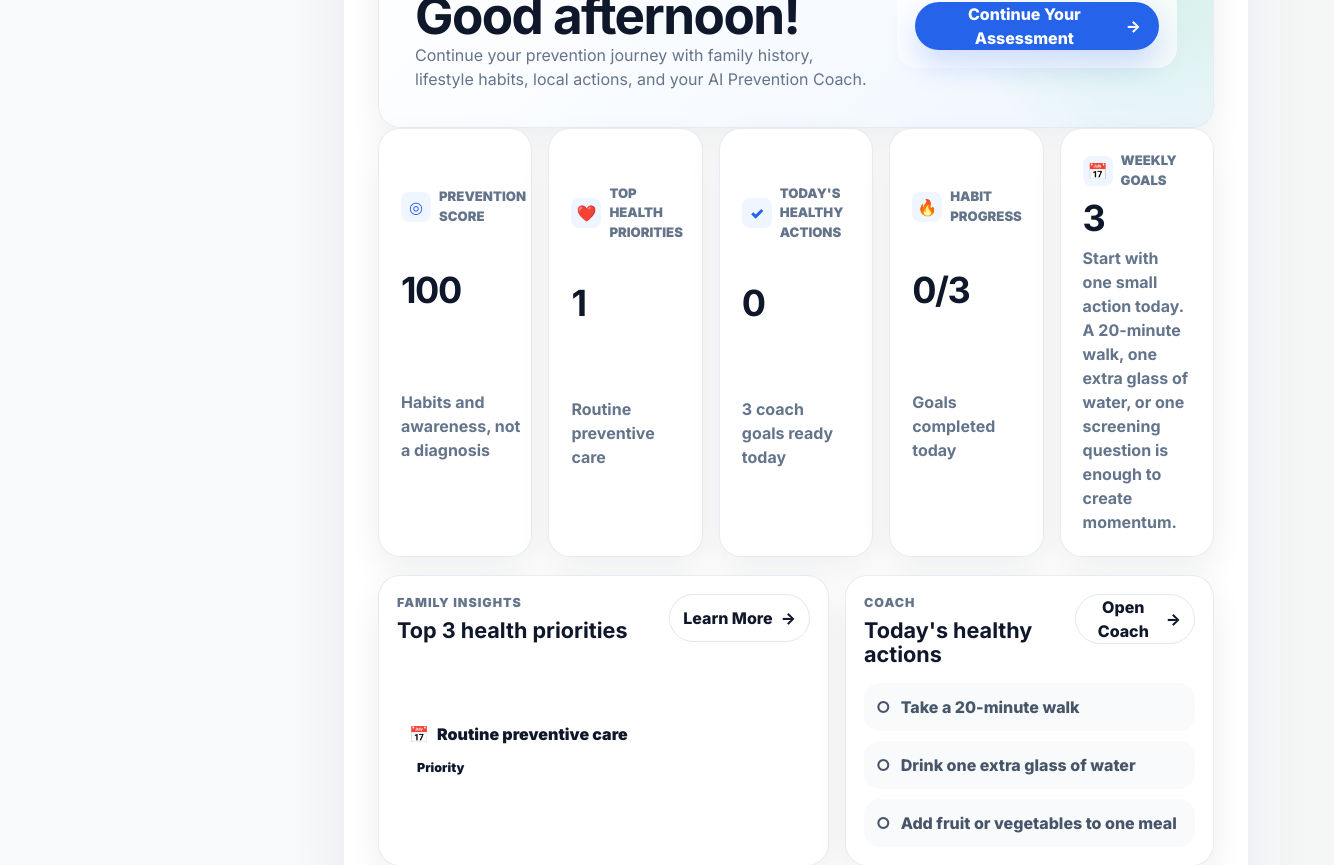
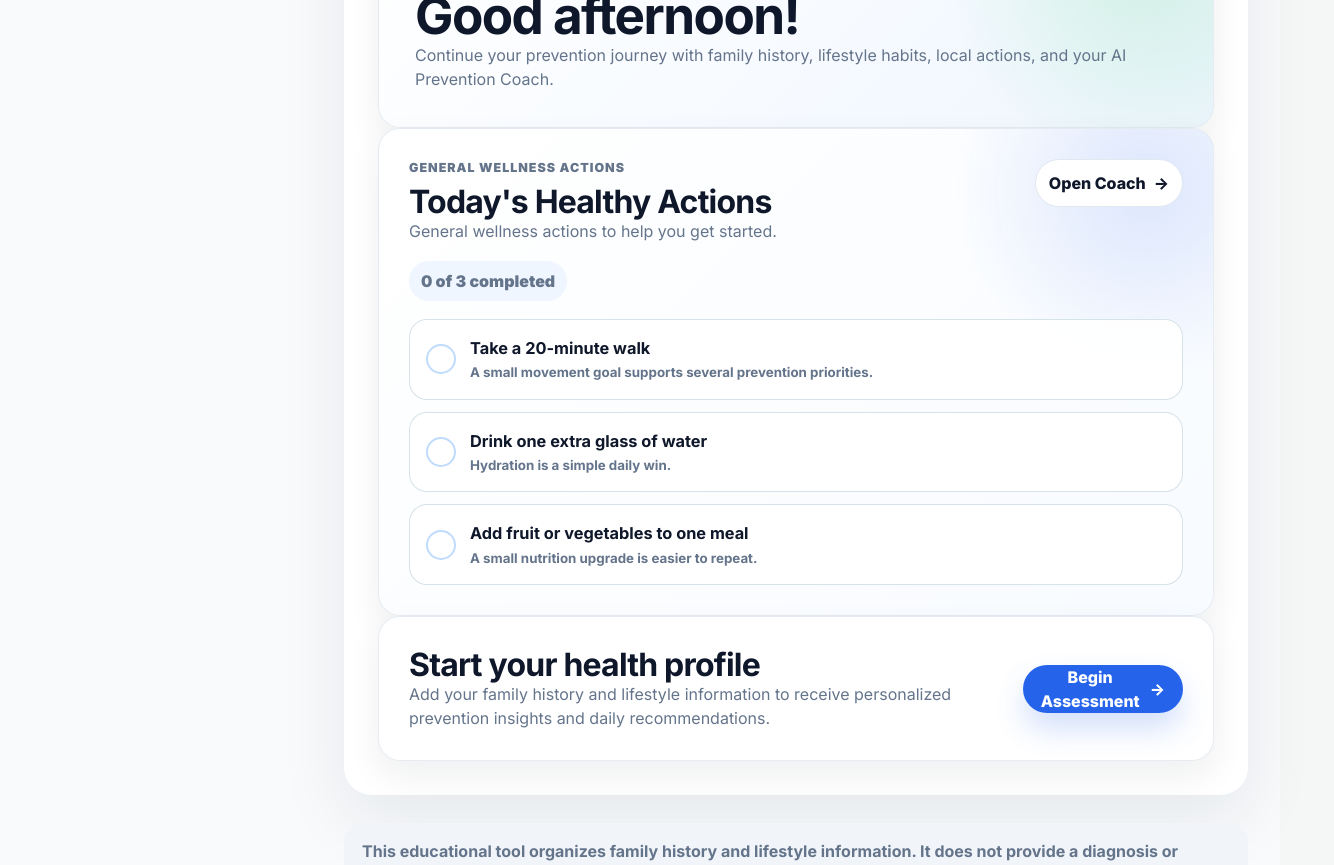
Before and after one commit to kevinlee2010/family-health-app, a React (Vite) app: page / in a window 1280 px wide. Shown: the part 880-1745 px from the top of the page, 1334 px wide, since content can reach past the window. Built offline with nearby package versions, Linux system fonts and the light colour scheme.

Commit message:
Prioritize daily actions and add empty dashboard state

```diff
--- a/src/App.css
+++ b/src/App.css
@@ -2935,6 +2935,8 @@ select:focus-visible {
 .trust-badge,
 .privacy-banner,
 .dashboard-welcome-card,
+.today-actions-card,
+.dashboard-assessment-card,
 .dashboard-summary-card,
 .insight-panel,
 .profile-form-section,
@@ -2971,6 +2973,8 @@ select:focus-visible {
 
 .privacy-banner p:last-child,
 .dashboard-welcome-card p,
+.today-actions-card p,
+.dashboard-assessment-card p,
 .dashboard-summary-card p,
 .insight-panel p,
 .page-description,
@@ -2999,7 +3003,6 @@ select:focus-visible {
 
 .dashboard-welcome-card {
   display: grid;
-  grid-template-columns: minmax(0, 1.35fr) minmax(280px, 0.65fr);
   gap: 24px;
   align-items: center;
   padding: clamp(24px, 4vw, 36px);
@@ -3020,14 +3023,6 @@ select:focus-visible {
   font-size: clamp(2rem, 4vw, 3.2rem);
 }
 
-.dashboard-progress-summary {
-  border-radius: 20px;
-  background: rgba(255, 255, 255, 0.72);
-  display: grid;
-  gap: 14px;
-  padding: 18px;
-}
-
 .progress-bar {
   width: 100%;
   height: 10px;
@@ -3045,7 +3040,123 @@ select:focus-visible {
 }
 
 .dashboard-summary-grid {
-  grid-template-columns: repeat(5, minmax(0, 1fr));
+  grid-template-columns: repeat(3, minmax(0, 1fr));
+}
+
+.today-actions-card,
+.dashboard-assessment-card {
+  padding: clamp(22px, 3.5vw, 30px);
+}
+
+.today-actions-card {
+  display: grid;
+  gap: 18px;
+  background:
+    radial-gradient(circle at 92% 12%, rgba(37, 99, 235, 0.14), transparent 12rem),
+    linear-gradient(135deg, #ffffff, #f8fbff);
+}
+
+.today-actions-card .section-heading-row {
+  align-items: start;
+}
+
+.today-actions-card h2,
+.dashboard-assessment-card h2 {
+  color: var(--ink);
+  font-size: clamp(1.45rem, 2.6vw, 2rem);
+  letter-spacing: -0.025em;
+}
+
+.today-actions-progress {
+  width: fit-content;
+  border-radius: 999px;
+  background: var(--blue-soft);
+  color: var(--accent-dark);
+  margin: 0;
+  padding: 8px 12px;
+  font-weight: 900;
+}
+
+.today-action-list {
+  display: grid;
+  gap: 12px;
+  list-style: none;
+  margin: 0;
+  padding: 0;
+}
+
+.today-action-row {
+  border: 1px solid rgba(211, 225, 232, 0.92);
+  border-radius: 18px;
+  background: rgba(255, 255, 255, 0.9);
+  cursor: pointer;
+  display: grid;
+  grid-template-columns: auto minmax(0, 1fr);
+  gap: 14px;
+  align-items: center;
+  padding: 16px;
+  transition:
+    background 180ms ease,
+    border-color 180ms ease,
+    transform 180ms ease;
+}
+
+.today-action-row:hover {
+  border-color: rgba(37, 99, 235, 0.35);
+  background: #ffffff;
+  transform: translateY(-1px);
+}
+
+.today-action-row input {
+  position: absolute;
+  opacity: 0;
+  pointer-events: none;
+}
+
+.today-action-check {
+  width: 30px;
+  height: 30px;
+  border: 2px solid #bfdbfe;
+  border-radius: 999px;
+  display: inline-grid;
+  place-items: center;
+}
+
+.today-action-row input:checked + .today-action-check {
+  border-color: var(--success);
+  background: var(--success);
+}
+
+.today-action-row input:checked + .today-action-check::after {
+  color: #ffffff;
+  content: '✓';
+  font-weight: 950;
+}
+
+.today-action-row input:focus-visible + .today-action-check {
+  outline: 3px solid rgba(37, 99, 235, 0.24);
+  outline-offset: 2px;
+}
+
+.today-action-row strong {
+  color: var(--ink);
+  display: block;
+  font-size: 1.02rem;
+}
+
+.today-action-row small {
+  color: var(--muted);
+  display: block;
+  font-weight: 650;
+  line-height: 1.45;
+  margin-top: 3px;
+}
+
+.dashboard-assessment-card {
+  display: flex;
+  justify-content: space-between;
+  gap: 18px;
+  align-items: center;
 }
 
 .dashboard-summary-card {
@@ -3077,29 +3188,12 @@ select:focus-visible {
   letter-spacing: -0.04em;
 }
 
-.coach-mini-list,
 .priority-list,
 .check-list,
 .habit-list {
   list-style: none;
   margin: 0;
   padding: 0;
-}
-
-.coach-mini-list {
-  display: grid;
-  gap: 10px;
-}
-
-.coach-mini-list li {
-  border-radius: 16px;
-  background: var(--surface-strong);
-  color: var(--muted-strong);
-  display: grid;
-  grid-template-columns: auto minmax(0, 1fr);
-  gap: 10px;
-  padding: 12px;
-  font-weight: 800;
 }
 
 .prevention-score-panel {
@@ -3854,7 +3948,7 @@ input:focus {
   .hero-primary-action,
   .hero-secondary-actions,
   .hero-secondary-actions .secondary-action,
-  .dashboard-progress-summary .primary-action,
+  .dashboard-assessment-card .primary-action,
   .flow-footer-actions .primary-action,
   .flow-footer-actions .secondary-action {
     width: 100%;
@@ -3865,6 +3959,12 @@ input:focus {
   .lifestyle-grid,
   .briefing-card-grid {
     grid-template-columns: 1fr;
+  }
+
+  .dashboard-assessment-card,
+  .today-actions-card .section-heading-row {
+    align-items: stretch;
+    flex-direction: column;
   }
 
   .coach-daily-header {
--- a/src/App.jsx
+++ b/src/App.jsx
@@ -278,6 +278,56 @@ const diabetesStatusOptions = [
   'Not sure',
   'Prefer not to answer',
 ]
+
+const meaningfulLifestyleFields = [
+  'ageRange',
+  'sexAtBirth',
+  'heightFeet',
+  'heightInches',
+  'weight',
+  'smokingStatus',
+  'alcoholUse',
+  'exercise',
+  'fruitVegIntake',
+  'dietQuality',
+  'sleep',
+  'waterIntake',
+  'sugaryDrinks',
+  'stressLevel',
+  'screenTime',
+  'preventiveScreenings',
+  'knownHighBloodPressure',
+  'knownHighCholesterol',
+  'diabetesStatus',
+]
+
+function hasMeaningfulFamilyHistory(familyMembers = []) {
+  return familyMembers.some(
+    (member) =>
+      relationships.includes(member.relationship) &&
+      Array.isArray(member.illnesses) &&
+      member.illnesses.length > 0,
+  )
+}
+
+function hasEnoughLifestyleAnswers(profileForm, profileIllnesses = []) {
+  const answeredCount = meaningfulLifestyleFields.filter((field) =>
+    Boolean(profileForm[field]),
+  ).length
+
+  return (
+    answeredCount >= 3 ||
+    profileIllnesses.length > 0 ||
+    Boolean(profileForm.name && answeredCount >= 2)
+  )
+}
+
+function hasAssessmentData({ familyMembers, profileForm, profileIllnesses }) {
+  return (
+    hasMeaningfulFamilyHistory(familyMembers) ||
+    hasEnoughLifestyleAnswers(profileForm, profileIllnesses)
+  )
+}
 
 const storageKey = 'family-health-app-state-v1'
 
@@ -1032,17 +1082,7 @@ function calculatePreventionScore({ familyHealthSummary, profile }) {
     explanation,
     positives,
     score,
-    topPriorities:
-      topPriorities.length > 0
-        ? topPriorities
-        : [
-            {
-              detail: 'Routine preventive care helps catch changes early and keeps your health plan current.',
-              icon: '📅',
-              id: 'routine-care',
-              title: 'Routine preventive care',
-            },
-          ],
+    topPriorities,
   }
 }
 
@@ -1866,6 +1906,10 @@ function App() {
   const preventionScoreStatus = getPreventionScoreStatus(preventionScore.score)
   const coachGoals = buildCoachGoals(preventionScore)
   const completedCoachGoals = coachGoals.filter((goal) => habitProgress[goal.id])
+  const dashboardActionGoals = coachGoals.slice(0, 3)
+  const completedDashboardActionGoals = dashboardActionGoals.filter(
+    (goal) => habitProgress[goal.id],
+  )
   const coachMessage = getCoachMessage({
     completedCount: completedCoachGoals.length,
     totalGoals: coachGoals.length,
@@ -1939,6 +1983,18 @@ function App() {
   const siblingMembers = familyMembers.filter(
     (member) => member.relationship === 'Sibling',
   )
+  const hasFamilyHistoryData = hasMeaningfulFamilyHistory(familyMembers)
+  const hasLifestyleData = hasEnoughLifestyleAnswers(profileForm, profileIllnesses)
+  const hasPersonalizedAssessmentData = hasAssessmentData({
+    familyMembers,
+    profileForm,
+    profileIllnesses,
+  })
+  const nextIncompleteAssessmentView = !hasFamilyHistoryData
+    ? 'family'
+    : !hasLifestyleData
+      ? 'lifestyle'
+      : 'coach'
   const familyGridSections = [
     {
       accent: 'purple',
@@ -1974,27 +2030,13 @@ function App() {
       title: 'You and Siblings',
     },
   ]
-  const dashboardSummaryCards = [
+  const dashboardSummaryCards = hasPersonalizedAssessmentData
+    ? [
         {
           icon: '◎',
           label: 'Prevention Score',
           value: preventionScore.score,
           detail: 'Habits and awareness, not a diagnosis',
-    },
-    {
-      icon: '❤️',
-      label: 'Top Health Priorities',
-      value: preventionScore.topPriorities.length,
-      detail: preventionScore.topPriorities
-        .slice(0, 2)
-        .map((priority) => priority.title)
-        .join(', '),
-    },
-    {
-      icon: '✓',
-      label: "Today's Healthy Actions",
-      value: completedCoachGoals.length,
-      detail: `${coachGoals.length} coach goals ready today`,
         },
         {
           icon: '🔥',
@@ -2009,6 +2051,7 @@ function App() {
           detail: coachMessage,
         },
       ]
+    : []
   const workflowStepIds = workflowSteps.map((step) => step.id)
   const activeWorkflowStepIndex = workflowStepIds.indexOf(activeView)
   const isWorkflowView = activeWorkflowStepIndex >= 0
@@ -2596,17 +2639,82 @@ function App() {
                 habits, local actions, and your AI Prevention Coach.
               </p>
             </div>
-            <div className="dashboard-progress-summary">
+          </div>
+
+          <section className="today-actions-card" aria-labelledby="today-actions-title">
+            <div className="section-heading-row">
+              <div>
+                <p className="eyebrow">
+                  {hasPersonalizedAssessmentData
+                    ? 'Personalized daily plan'
+                    : 'General wellness actions'}
+                </p>
+                <h2 id="today-actions-title">Today's Healthy Actions</h2>
+                <p>
+                  {hasPersonalizedAssessmentData
+                    ? 'Start with one small action today.'
+                    : 'General wellness actions to help you get started.'}
+                </p>
+              </div>
+              <button
+                className="secondary-action"
+                type="button"
+                onClick={() => changeView('coach')}
+              >
+                Open Coach <span aria-hidden="true">→</span>
+              </button>
+            </div>
+
+            <p className="today-actions-progress">
+              {completedDashboardActionGoals.length} of {dashboardActionGoals.length}{' '}
+              completed
+            </p>
+
+            <ul className="today-action-list">
+              {dashboardActionGoals.map((goal) => (
+                <li key={goal.id}>
+                  <label className="today-action-row">
+                    <input
+                      type="checkbox"
+                      checked={Boolean(habitProgress[goal.id])}
+                      onChange={() => toggleHabitGoal(goal.id)}
+                    />
+                    <span className="today-action-check" aria-hidden="true" />
+                    <span>
+                      <strong>{goal.label}</strong>
+                      <small>{goal.detail}</small>
+                    </span>
+                  </label>
+                </li>
+              ))}
+            </ul>
+          </section>
+
+          <section className="dashboard-assessment-card">
+            <div>
+              <h2>
+                {hasPersonalizedAssessmentData
+                  ? 'Continue your assessment'
+                  : 'Start your health profile'}
+              </h2>
+              <p>
+                {hasPersonalizedAssessmentData
+                  ? 'Complete your family history and lifestyle profile.'
+                  : 'Add your family history and lifestyle information to receive personalized prevention insights and daily recommendations.'}
+              </p>
+            </div>
             <button
               className="primary-action"
               type="button"
-                onClick={() => changeView('family')}
-              >
-                Continue Your Assessment <span aria-hidden="true">→</span>
+              onClick={() => changeView(nextIncompleteAssessmentView)}
+            >
+              {hasPersonalizedAssessmentData ? 'Continue Your Assessment' : 'Begin Assessment'}
+              <span aria-hidden="true">→</span>
             </button>
-            </div>
-          </div>
-
+          </section>
+
+          {hasPersonalizedAssessmentData ? (
+            <>
               <div className="dashboard-summary-grid">
                 {dashboardSummaryCards.map((card) => (
                   <article className="dashboard-summary-card" key={card.label}>
@@ -2626,8 +2734,8 @@ function App() {
                 <section className="insight-panel">
                   <div className="section-heading-row">
                     <div>
-                  <p className="eyebrow">Family insights</p>
-                  <h2>Top 3 health priorities</h2>
+                      <p className="eyebrow">Family Insights</p>
+                      <h2>What your profile shows</h2>
                     </div>
                     <button
                       className="secondary-action"
@@ -2637,9 +2745,20 @@ function App() {
                       Learn More <span aria-hidden="true">→</span>
                     </button>
                   </div>
+                  <p>{personalizedPreventionSummary}</p>
+                </section>
+
+                <section className="insight-panel">
+                  <div className="section-heading-row">
+                    <div>
+                      <p className="eyebrow">Priorities</p>
+                      <h2>Top Health Priorities</h2>
+                    </div>
+                  </div>
 
                   <ul className="dashboard-attention-list">
-                {preventionScore.topPriorities.map((priority) => (
+                    {preventionScore.topPriorities.length > 0 ? (
+                      preventionScore.topPriorities.map((priority) => (
                         <li key={priority.id}>
                           <button
                             className="attention-area-button"
@@ -2650,38 +2769,21 @@ function App() {
                               <span aria-hidden="true">{priority.icon}</span>
                               <span>{priority.title}</span>
                             </span>
-                      <strong>Priority</strong>
+                            <strong>Open Coach</strong>
                           </button>
                         </li>
-                ))}
+                      ))
+                    ) : (
+                      <li className="category-empty-note">
+                        No top health priorities are highlighted from the current
+                        entries.
+                      </li>
+                    )}
                   </ul>
                 </section>
-
-            <section className="insight-panel">
-              <div className="section-heading-row">
-                <div>
-                  <p className="eyebrow">Coach</p>
-                  <h2>Today's healthy actions</h2>
-                </div>
-                <button
-                  className="secondary-action"
-                  type="button"
-                  onClick={() => changeView('coach')}
-                >
-                  Open Coach <span aria-hidden="true">→</span>
-                </button>
-              </div>
-
-              <ul className="coach-mini-list">
-                {coachGoals.slice(0, 3).map((goal) => (
-                  <li key={goal.id}>
-                    <span>{habitProgress[goal.id] ? '✓' : '○'}</span>
-                    <span>{goal.label}</span>
-                  </li>
-                ))}
-              </ul>
-            </section>
-          </div>
+              </div>
+            </>
+          ) : null}
         </section>
       ) : null}
 
@@ -3541,6 +3643,8 @@ function App() {
             </div>
           </section>
 
+          {hasPersonalizedAssessmentData ? (
+            <>
               <div className="score-hero-grid">
                 <article className="score-ring-card">
                   <div
@@ -3583,6 +3687,7 @@ function App() {
                   <h2>Prevention summary</h2>
                   <p>{personalizedPreventionSummary}</p>
                   <p className="eyebrow">Top 3 areas to explore</p>
+                  {preventionScore.topPriorities.length > 0 ? (
                     <div className="priority-list">
                       {preventionScore.topPriorities.map((priority) => (
                         <article className="priority-card" key={priority.id}>
@@ -3594,6 +3699,12 @@ function App() {
                         </article>
                       ))}
                     </div>
+                  ) : (
+                    <p className="helper-text">
+                      No top health priorities are highlighted from the current
+                      entries.
+                    </p>
+                  )}
                 </article>
               </div>
 
@@ -3621,10 +3732,29 @@ function App() {
                   )}
                 </div>
               </section>
+            </>
+          ) : (
+            <section className="dashboard-assessment-card">
+              <div>
+                <h2>Start your health profile</h2>
+                <p>
+                  Add your family history and lifestyle information to unlock
+                  your Prevention Score, insights, and personalized local actions.
+                </p>
+              </div>
+              <button
+                className="primary-action"
+                type="button"
+                onClick={() => changeView(nextIncompleteAssessmentView)}
+              >
+                Begin Assessment <span aria-hidden="true">→</span>
+              </button>
+            </section>
+          )}
         </section>
       ) : null}
 
-      {activeView === 'coach' ? (
+      {activeView === 'coach' && hasPersonalizedAssessmentData ? (
         <section className="wellness-panel" aria-labelledby="wellness-title">
           <div className="page-heading dashboard-heading">
             <div>
```
Lines whose indentation alone changed are shown as unchanged.
